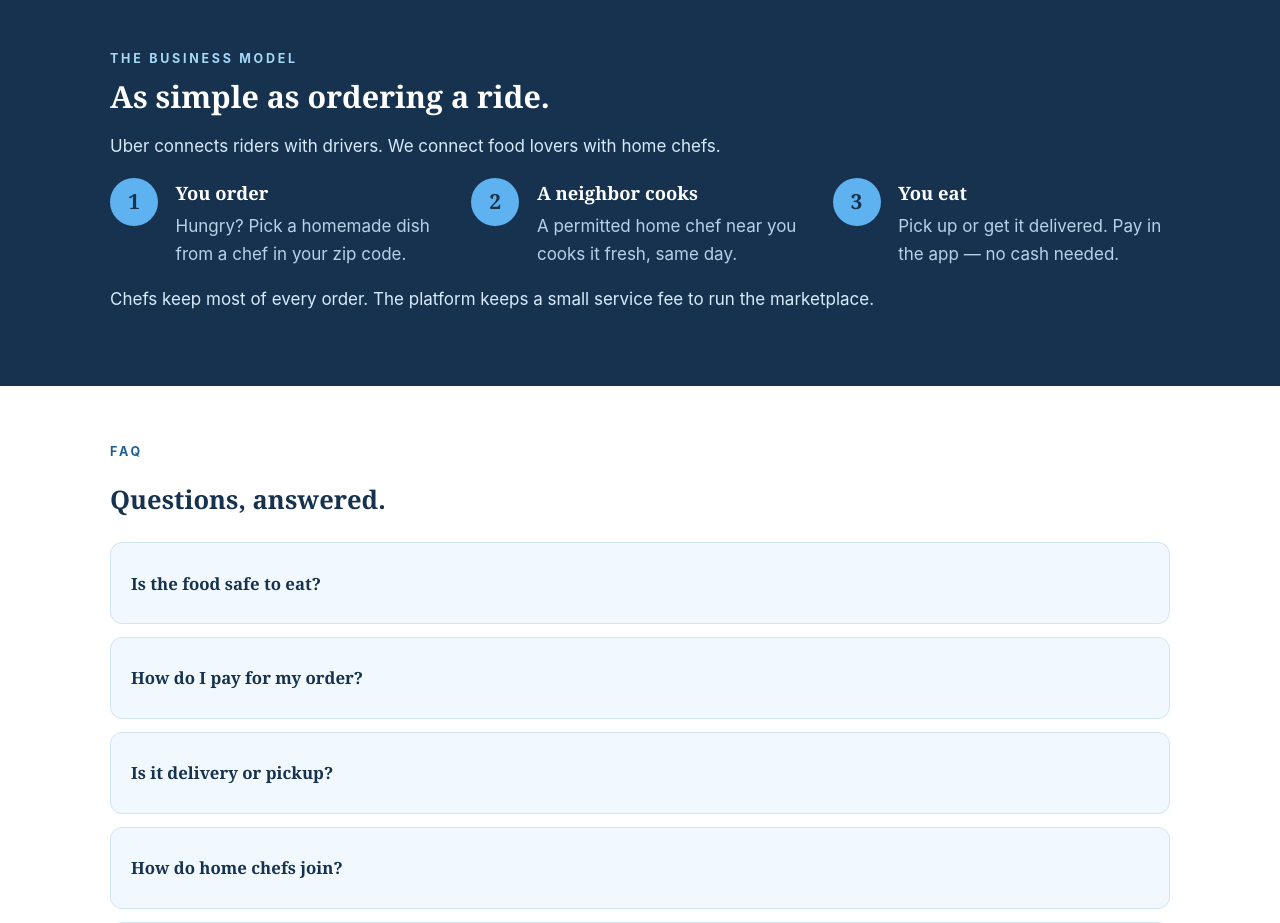
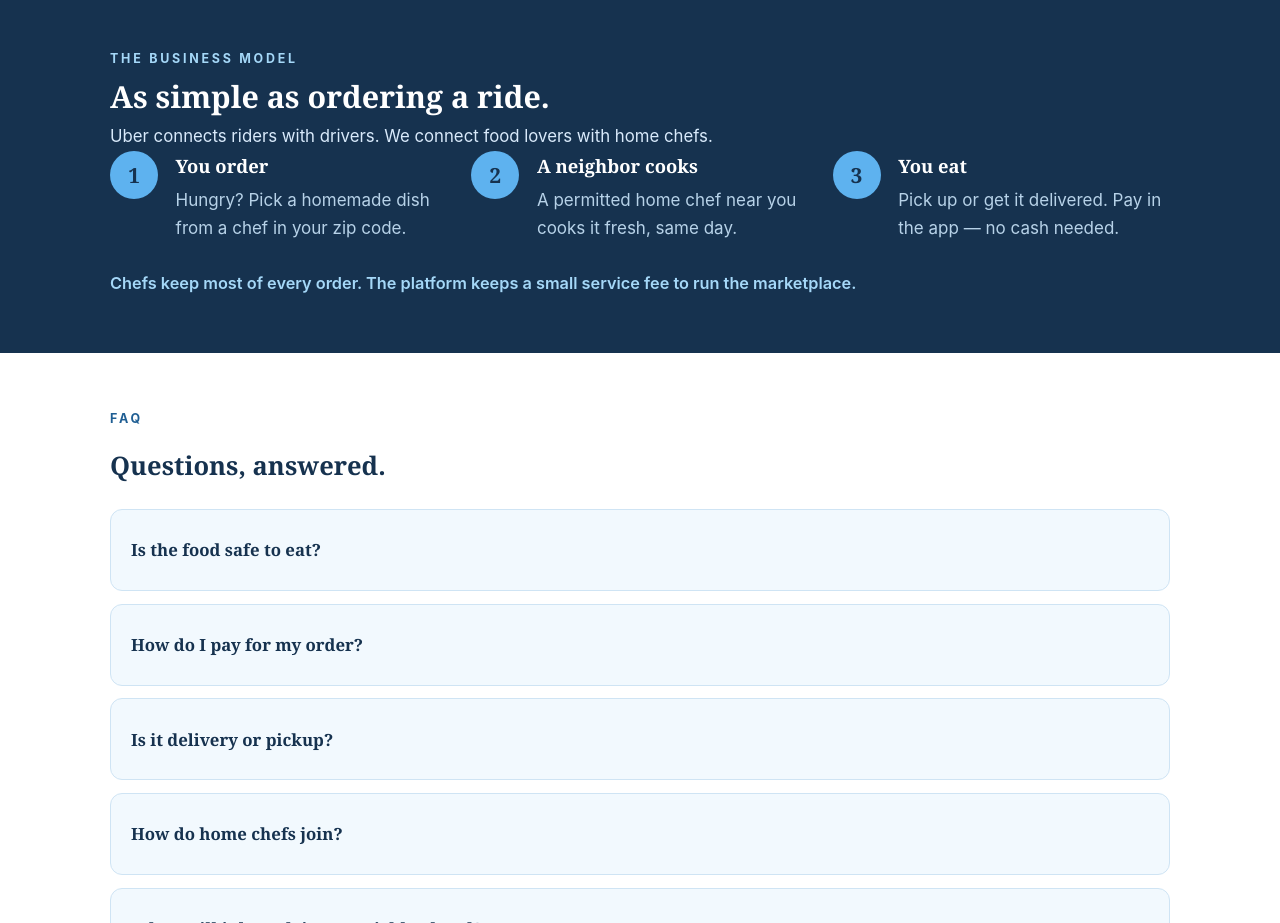
Before and after one commit to dineshshakya/dineshfood, a plain HTML site: page index.html in a window 1280 px wide. Shown: the part 5020-5943 px from the top of the page. Drawn offline with Linux system fonts and the light colour scheme.

Commit message:
Style business model subheading and fee line

```diff
--- a/styles.css
+++ b/styles.css
@@ -314,3 +314,7 @@ input:disabled { background: #e6eff7; }
 @media (min-width: 1020px) {
   .bylaw-grid { grid-template-columns: repeat(4, 1fr); }
 }
+
+/* Business model section */
+.how-sub { color: #d9eafb; font-size: 1.05rem; margin: .5rem 0 0; }
+.fee-line { color: var(--gold-bright); font-weight: 600; margin: 1.75rem 0 0; font-size: 1.02rem; }
```
